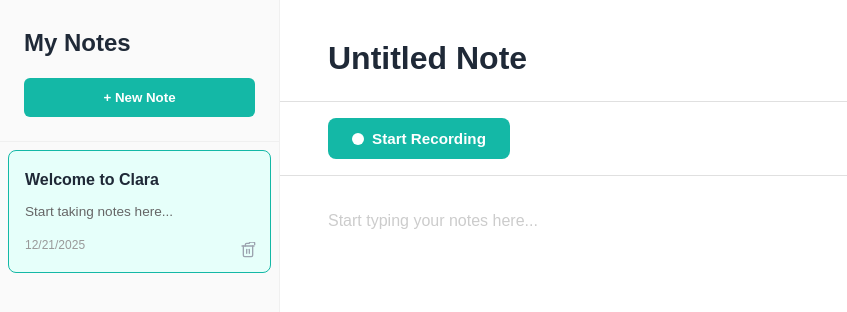
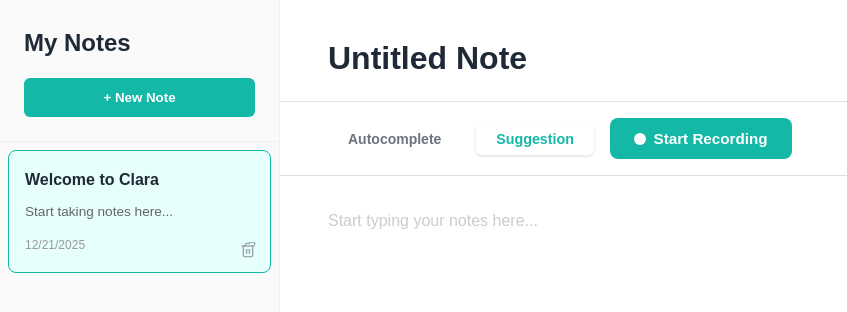
Before and after one commit to NainaMKumar/Clara.ai, a React (Vite) app: page /notes in a window 1280 px wide. Shown: the top 312 px of the page, without its empty margins (0-847 px from the left). Built offline with nearby package versions, Linux system fonts and the light colour scheme; the HTML template or start-up script is replaced by a standard one.

Commit message:
Added new mode for suggestion

```diff
--- a/src/components/NotesEditor.css
+++ b/src/components/NotesEditor.css
@@ -31,6 +31,44 @@
   display: flex;
   align-items: center;
   gap: 1rem;
+}
+
+.mode-toggle {
+  display: inline-flex;
+  background-color: #e5e7eb;
+  border-radius: 8px;
+  padding: 4px;
+  margin-right: auto;
+  gap: 0;
+}
+
+.mode-button {
+  padding: 0.5rem 1.25rem;
+  background-color: transparent;
+  color: #6b7280;
+  border: none;
+  border-radius: 6px;
+  font-weight: 600;
+  font-size: 0.875rem;
+  cursor: pointer;
+  transition: all 0.25s ease;
+  position: relative;
+  white-space: nowrap;
+}
+
+.mode-button:hover:not(.active) {
+  color: #374151;
+}
+
+.mode-button.active {
+  background-color: white;
+  color: var(--teal);
+  box-shadow: 0 1px 3px rgba(0, 0, 0, 0.1), 0 1px 2px rgba(0, 0, 0, 0.06);
+  transform: scale(1.02);
+}
+
+.mode-button.active:hover {
+  color: var(--teal-dark);
 }
 
 .record-button {
--- a/src/components/NotesEditor.tsx
+++ b/src/components/NotesEditor.tsx
@@ -10,6 +10,9 @@
   const contentEditableRef = React.useRef<HTMLDivElement>(null)
   const mediaRecorderRef = React.useRef<MediaRecorder | null>(null)
   const mediaStreamRef = React.useRef<MediaStream | null>(null)
+  const [mode, setMode] = useState<'autocomplete' | 'suggestion'>('suggestion')
+  const typingTimerRef = React.useRef<number | null>(null)
+  const [isLoadingSuggestion, setIsLoadingSuggestion] = useState(false)
 
   // Manage suggestion display in the DOM
   useEffect(() => {
@@ -81,6 +84,64 @@
     }
   }
 
+  const fetchAISuggestion = async(context: String) =>  {
+    const OPENAI_API_KEY = import.meta.env.VITE_OPENAI_API_KEY
+    const response = await fetch('https://api.openai.com/v1/chat/completions', {
+          method: 'POST',
+          headers: {
+            'Content-Type': 'application/json',
+            'Authorization': `Bearer ${OPENAI_API_KEY}`
+          },
+          body: JSON.stringify({
+            model: 'gpt-4',
+            messages: [
+              {
+                role: 'system',
+                content: 'You are a helpful writing assistant. Continue the user\'s text naturally based on context.'
+              },
+              {
+                role: 'user',
+                content: `Continue this text: ${context}`
+              }
+            ],
+            max_tokens: 50,
+            temperature: 0.7
+          })
+        })
+
+        const data = await response.json()
+        return data.choices[0].message.content
+  }
+
+  const handleInput = () => {
+    if (mode != 'autocomplete') return
+
+    // clear existing timer
+    if (typingTimerRef.current) {
+      clearTimeout(typingTimerRef.current)
+    }
+    // clear existing suggestion while typing
+    setSuggestion('')
+    typingTimerRef.current = setTimeout(async () => {
+      // current user text
+      const currentText = contentEditableRef.current?.textContent || ''
+      // transcript context
+      const context = currentText + (transcript ? '' + transcript : '')
+
+      if (context.trim().length > 10) {
+        setIsLoadingSuggestion(true)
+        try{
+          const aiSuggestion = await fetchAISuggestion(context)
+          setSuggestion(aiSuggestion)
+        } catch (error) {
+          console.error('Failed to fetch AI suggestion',error)
+        } finally {
+          setIsLoadingSuggestion(false)
+        }
+      }
+    }, 1500) // 1.5 second pause
+  }
+
   const startRecording = async () => {
     const DEEPGRAM_API_KEY = import.meta.env.VITE_DEEPGRAM_API_KEY || ''
     const socket = new WebSocket('wss://api.deepgram.com/v1/listen', ['token', DEEPGRAM_API_KEY])
@@ -106,7 +167,10 @@
         const transcriptText = data.channel?.alternatives?.[0]?.transcript
         if (transcriptText) {
           setTranscript(prev => prev + ' ' + transcriptText)
-          setSuggestion(prev => prev + ' ' + transcriptText)
+          if (mode == 'autocomplete') {
+            setSuggestion(prev => prev + ' ' + transcriptText)
+          }
+
         }
       }
       setDeepgramSocket(socket)
@@ -147,6 +211,21 @@
       </div>
       <div className="editor-toolbar">
         <button
+          className={`mode-button ${mode === 'autocomplete' ? 'active' : ''}`}
+          onClick={() => setMode('autocomplete')}
+          title="Autocomplete mode"
+        >
+          Autocomplete
+        </button>
+
+        <button
+          className={`mode-button ${mode === 'suggestion' ? 'active': ''}`}
+          onClick={() => setMode('suggestion')}
+          title="suggestion mode"
+        >
+          Suggestion
+        </button>
+        <button
           className={`record-button ${isRecording ? 'recording' : ''}`}
           onClick={handleRecordingToggle}
           title={isRecording ? 'Stop Recording' : 'Start Recording'}
@@ -162,6 +241,7 @@
           className="note-textarea"
           data-placeholder="Start typing your notes here..."
           onKeyDown={handleKeyDown}
+          onInput={handleInput}
         />
       </div>
     </div>
--- a/src/vite-env.d.ts
+++ b/src/vite-env.d.ts
@@ -2,6 +2,7 @@
 
 interface ImportMetaEnv {
   readonly VITE_DEEPGRAM_API_KEY: string
+  readonly VITE_OPENAI_API_KEY: string
   // Add other env variables here as needed
 }
 
```
